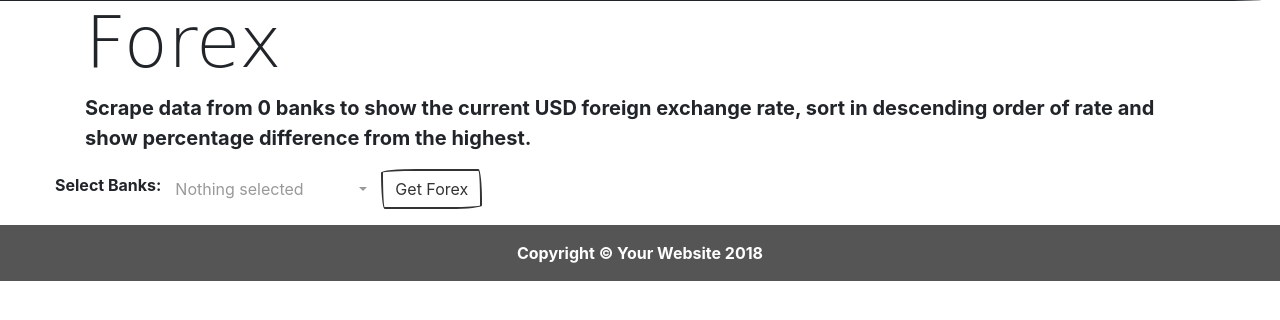
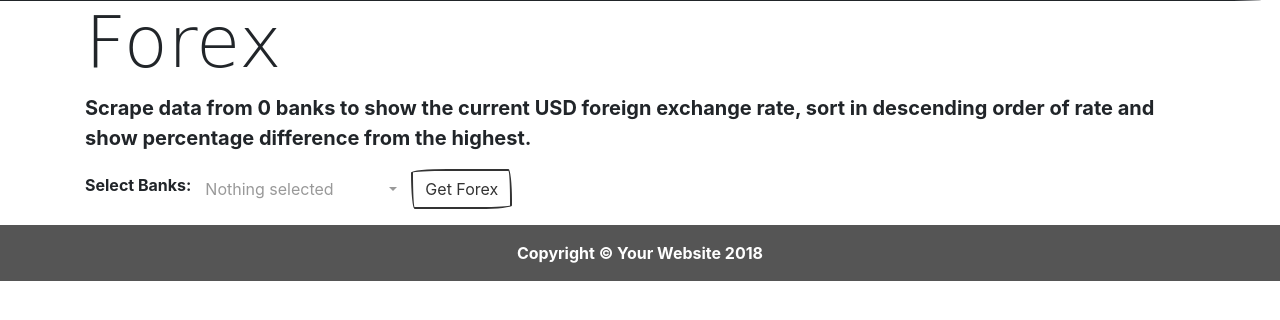
Before and after one commit to bimalghartimagar/nifty, a Flask app: page /forex in a window 1280 px wide. Shown: the part 57-377 px from the top of the page. Run offline with Flask 2, Linux system fonts and the light colour scheme; some libraries are stand-ins or nearby versions; some web fonts are replaced.

Commit message:
cosmetic changes, dockerfile changes

```diff
--- a/src/scrapper.py
+++ b/src/scrapper.py
@@ -213,4 +213,4 @@
 }
 
 if __name__ == "__main__":
-    LBBLScrapper().scrape_data()
+    NIBLScrapper().scrape_data()
--- a/src/templates/banks-dropdown.html
+++ b/src/templates/banks-dropdown.html
@@ -1,5 +1,5 @@
 <form method="POST" action="/forex">
-    <div class="form-group row main">
+    <div class="form-group main">
 
         <div><label>Select Banks:</label></div>
         <select class="selectpicker" multiple  data-live-search="true" name="banks" data-actions-box="true" data-size="8">
--- a/src/templates/forex.html
+++ b/src/templates/forex.html
@@ -2,15 +2,13 @@
 
 {% block content %}
 <!-- Page Content -->
-<div class="container">
+<div class="container content">
     <h1 class="display-3">Forex</h1>
     <blockquote class="blockquote">
-        Scrape data from {{ bank_list|length }} banks to show the current USD foreign exchange rate,  sort in descending order of rate and show percentage difference from the highest.
-      </blockquote>
-    <div class="row">
-        {% include "banks-dropdown.html" %}
-    </div>
-
+        Scrape data from {{ bank_list|length }} banks to show the current USD foreign exchange rate, sort in descending
+        order of rate and show percentage difference from the highest.
+    </blockquote>
+    {% include "banks-dropdown.html" %}
 </div>
 <!-- /.container -->
 {% endblock %}
--- a/src/templates/index.html
+++ b/src/templates/index.html
@@ -7,7 +7,7 @@
 </div>
 
 <!-- Page Content -->
-<div class="container">
+<div class="container content">
 
   <!-- Jumbotron Header -->
   <header class="jumbotron my-4">
```
Also changed, not shown: src/templates/forex-result.html (+6 -7 lines), src/utils/config.py (+17 -8 lines), src/static/css/style.css (line endings or trailing spaces), 2 other files.
